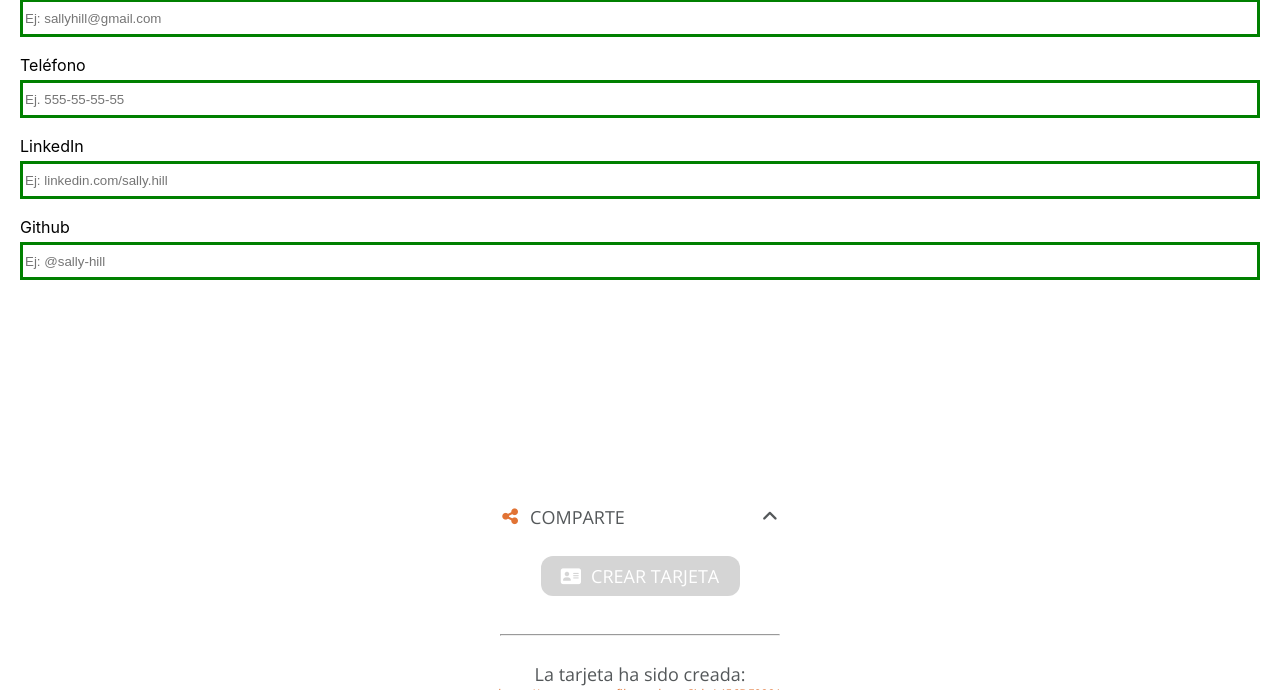
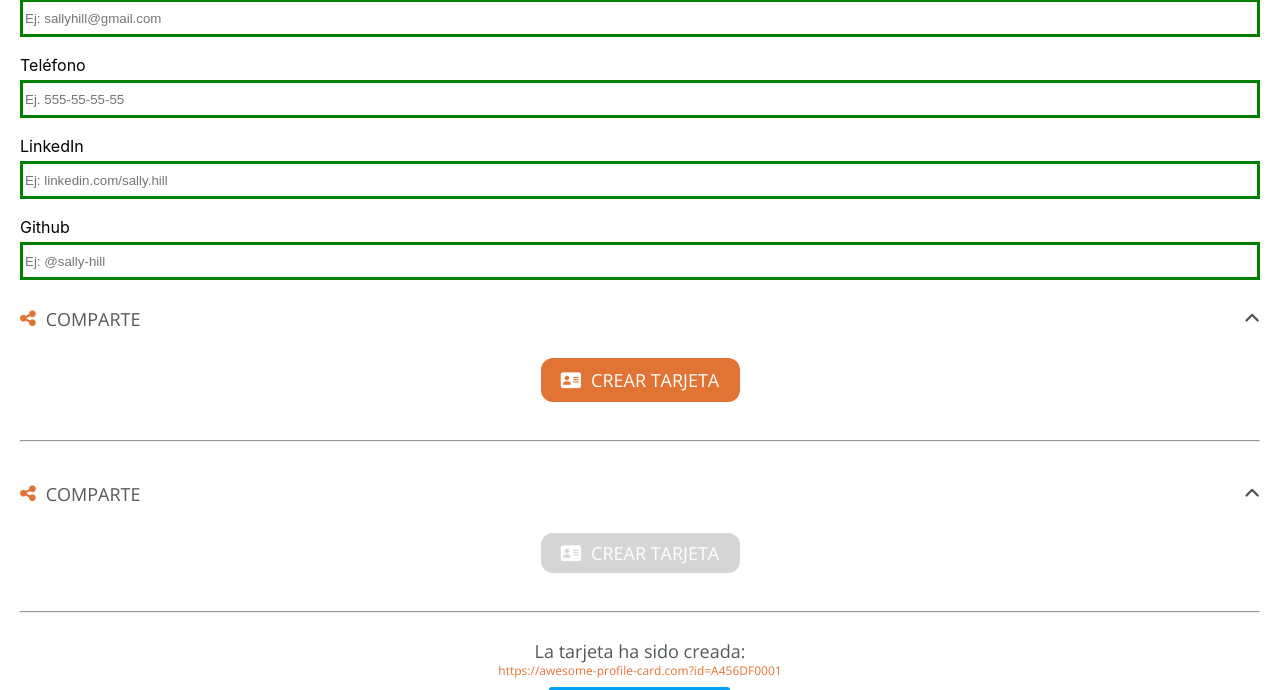
Before and after one commit to Adalab/project-promo-q-module-2-team-4, a website: page src/html/form.html in a window 1280 px wide. Shown: the part 759-1449 px from the top of the page. Drawn offline with nearby package versions, Linux system fonts and the light colour scheme; files that its build step writes are made by us from their sources; files whose address does not match are found by name.

Commit message:
fix margins fieldset-3

```diff
--- a/src/html/form.html
+++ b/src/html/form.html
@@ -18,10 +18,12 @@
     <include src="./partials/header.html"></include>
 
     <main>
-      <include src="./partials/section_card.html"></include>
-      <include src="./partials/fieldset_1.html"></include>
-      <include src="./partials/fieldset_2.html"></include>
-      <include src="./partials/fieldset_3.html"></include>
+      <form class="form" action="" method="post">
+        <include src="./partials/section_card.html"></include>
+        <include src="./partials/fieldset_1.html"></include>
+        <include src="./partials/fieldset_2.html"></include>
+        <include src="./partials/fieldset_3.html"></include>
+      </form>
     </main>
 
     <include src="./partials/footer.html"></include>
--- a/src/html/partials/fieldset_2.html
+++ b/src/html/partials/fieldset_2.html
@@ -1,4 +1,4 @@
-  <form class="form" action="" method="post">
+
     <fieldset class="fieldset__2">
       <legend class="fieldset__2--legend">
         <i class="fa-solid fa-keyboard fieldset__2--iconKeyboard"></i>
@@ -64,5 +64,5 @@
         class="fieldset__2--input"
       />
     </fieldset>
-  </form>
+
 </html>
--- a/src/html/partials/fieldset_3.html
+++ b/src/html/partials/fieldset_3.html
@@ -1,8 +1,3 @@
-
-
-<div class="display__fieldset-3">
-
-  <form action="https://adalab-server-form.herokuapp.com/" method="GET">
 
 
   <fieldset class="fieldset-3">
@@ -17,22 +12,12 @@
     <div class="fieldset-3__div">
     <hr/>
     </div>
+  </fieldset>
 
-  </fieldset>
-  </form>
 
-</div>
 
- <!-- La tajeta ha sido creada
-Se podría añadir el atributo disabled al fieldset cuando ya se apretó el botón
-El atributo disabled sirve para desactivar un campo de un formulario.
-Por el momentohe dado un DISPLAY:NONE a "FIELDSET-3"
--->
 
  <!-- EMPIEZA AQUÍ EL "FIELDSET-4"  -->
-
-
-<form action="https://adalab-server-form.herokuapp.com/" method="GET">
 
 
   <fieldset class="fieldset-4">
@@ -42,7 +27,7 @@ Por el momentohe dado un DISPLAY:NONE a "FIELDSET-3"
       <i class="fa-solid fa-angle-up"></i>
     </legend>
 
-   <!-- Reemplazo el type"submit" por "button" para desactivarlo -->
+
     <button type="button" class="fieldset-4__button"> <i class="fa-solid fa-address-card"></i>crear tarjeta</button>
 
     <div class="fieldset-4__div">
@@ -59,7 +44,6 @@ Por el momentohe dado un DISPLAY:NONE a "FIELDSET-3"
     <hr/>
     </div>
   </fieldset>
-  </form>
 
 </body>
 </html>
--- a/src/scss/layout/_fieldset_3.scss
+++ b/src/scss/layout/_fieldset_3.scss
@@ -1,6 +1,7 @@
-  .display__fieldset-3{
-      display:none
-  }
+ /*
+.fieldset-3{
+    display:none;
+} */
 
   .fieldset-3{
       width: 100%;
@@ -8,29 +9,28 @@
       display: flex;
       flex-direction: column;
       align-items: center;
-  }
 
-
-  .fieldset-3__legend{
+      &__legend{
         padding-top: 10px;
         width: 100%;
         display: flex;
         flex-direction: row;
-      justify-content: center;
+        text-align:left;
+        align-items: center;
         font-size: 18px;
         color: #54585a;
         font-family: 'Open Sans', sans-serif;
     }
-
-  .fa-share-nodes{
-      color: #e17334;
   }
 
+
+
   .fieldset-3__legend--title{
+      width: 100%;
       text-transform: uppercase;
       font-size: 18px;
-      margin-left: 12px;
-      margin-right: 137px;
+      margin-left: 10px;
+
   }
 
   .fieldset-3__button{
@@ -51,12 +51,17 @@
   }
 
   .fieldset-3__div{
-      width: 280px;
+
+      width: 100%;
       height: 50px;
       margin-top: 30px;
       border-style: none;
   }
-
+  .fa-share-nodes{
+    color: #e17334;
+    width: 16px;
+    height: 18px;
+}
   /*FIELDSET-4 STYLES*/
 
   .fieldset-4{
@@ -65,24 +70,26 @@
       display: flex;
       flex-direction: column;
       align-items: center;
-  }
 
-  .fieldset-4__legend{
+      &__legend{
         padding-top: 10px;
         width: 100%;
         display: flex;
         flex-direction: row;
-      justify-content: center;
+        text-align:left;
+        align-items: center;
         font-size: 18px;
         color: #54585a;
         font-family: 'Open Sans', sans-serif;
       }
+  }
+
 
   .fieldset-4__legend--title{
+    width: 100%;
     text-transform: uppercase;
     font-size: 18px;
-      margin-left: 12px;
-      margin-right: 137px;
+    margin-left: 10px;
   }
 
   .fieldset-4__button{
@@ -98,7 +105,7 @@
       font-family:'Open Sans', sans-serif;
   }
   .fieldset-4__div{
-      width: 280px;
+    width: 100%;
       height: 50px;
       margin-top: 30px;
       border-style: none;
--- a/src/scss/pages/_index.scss
+++ b/src/scss/pages/_index.scss
@@ -1,2 +1,8 @@
 // Quién trabaje aquí que no escriba nada y se estiliza cuando nos reunamos :3
 // Poned solo colores sin nombrar ninguna variable
+.form {
+    height: 100vh;
+    margin: 0 20px 0 20px;
+    font-family: -apple-system, BlinkMacSystemFont, "Segoe UI", Roboto, Oxygen,
+      Ubuntu, Cantarell, "Open Sans", "Helvetica Neue", sans-serif;
+  }
```
Lines whose indentation alone changed are shown as unchanged.
